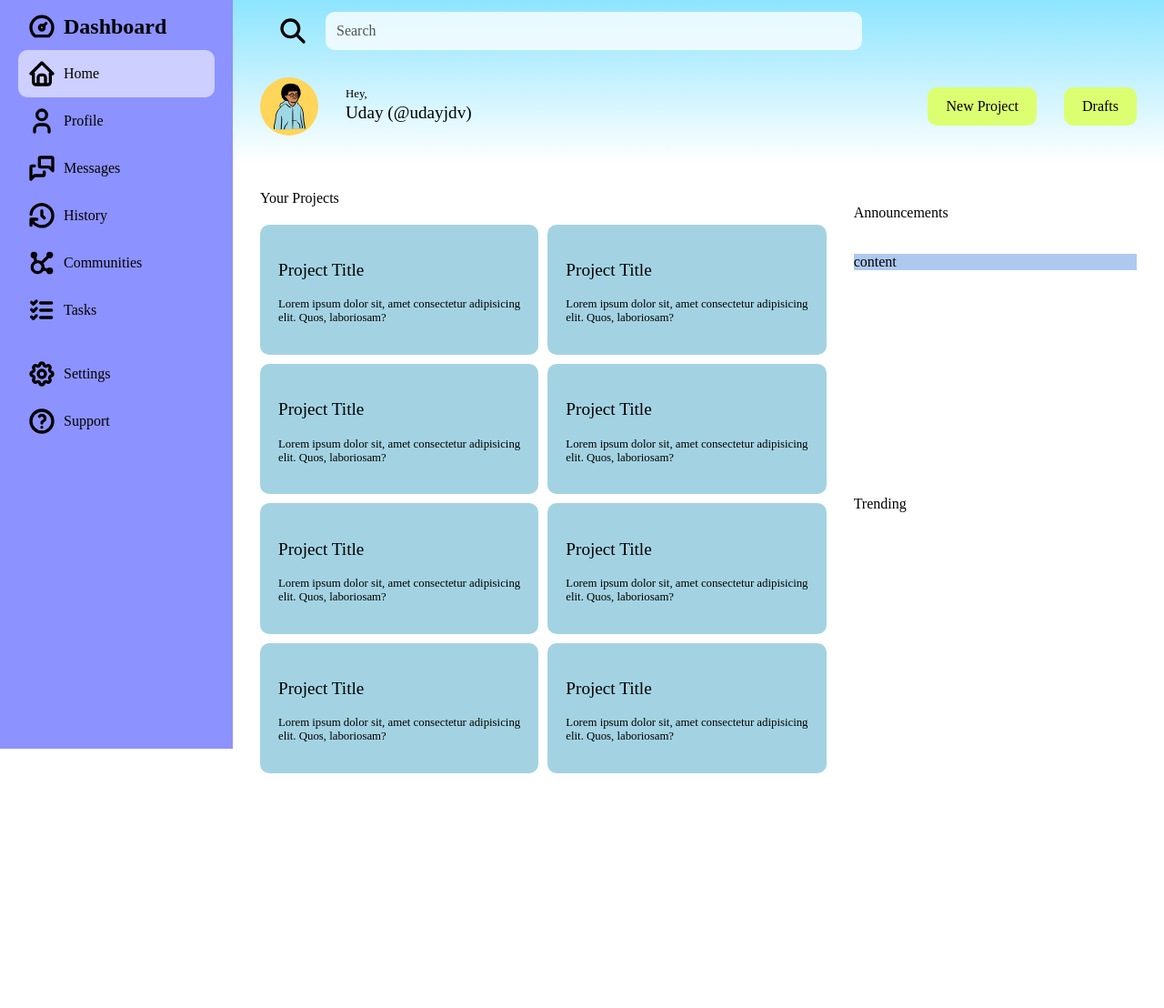
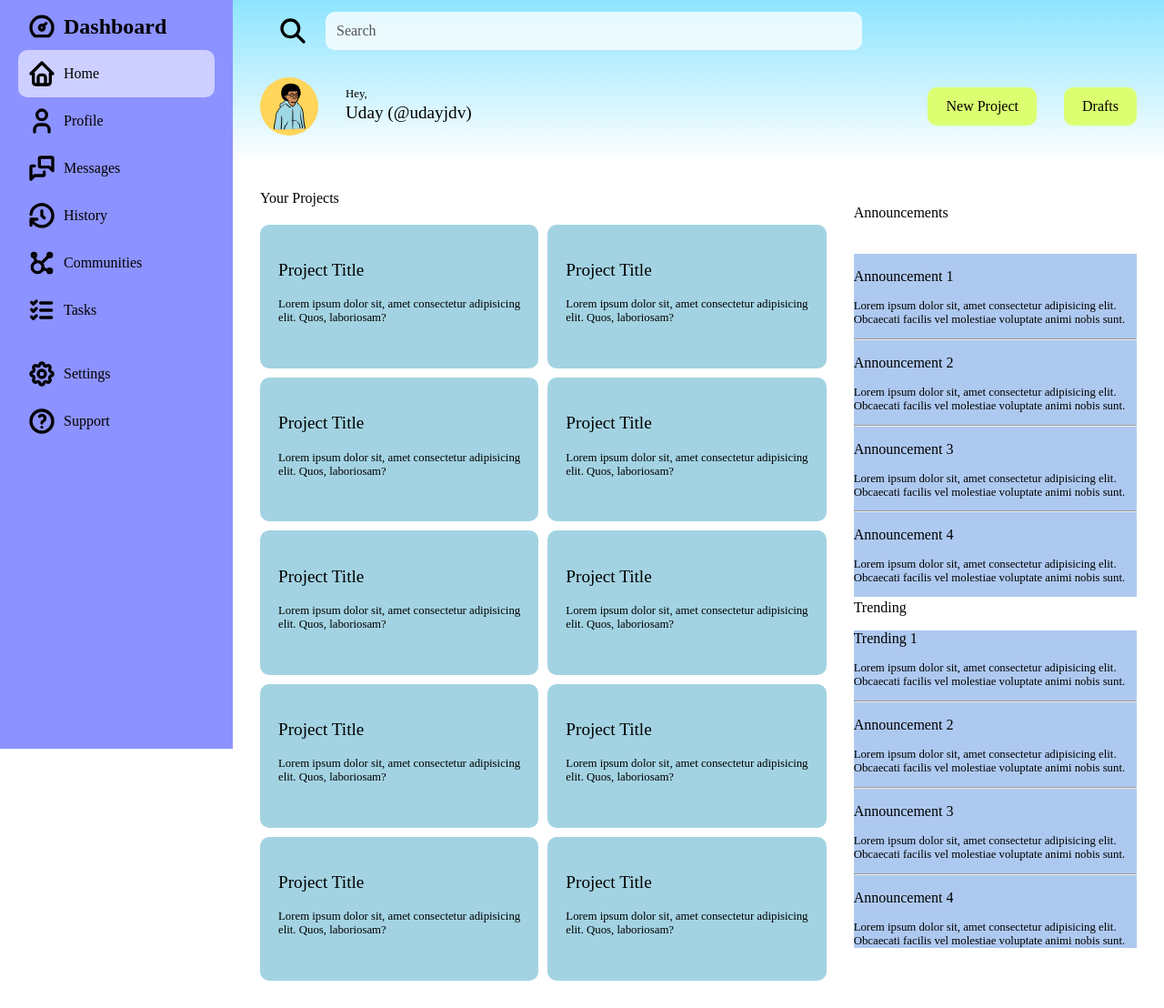
Before and after one commit to udqy/admin-dashboard, a plain HTML site: page index.html in a window 1280 px wide. Shown: the part 17-1125 px from the top of the page at 91% size. Before the commit the page ends 897 px from the top, so only its background shows below. Drawn offline with Linux system fonts and the light colour scheme.

Commit message:
Add announcements section

```diff
--- a/index.html
+++ b/index.html
@@ -131,35 +131,43 @@
                 <div class="card-container">
                     <div class="card">
                         <p class="large-text">Project Title</p>
-                        <p class="small-text">Lorem ipsum dolor sit, amet consectetur adipisicing elit. Quos, laboriosam? </p>
+                        <p class="small-text after-logo">Lorem ipsum dolor sit, amet consectetur adipisicing elit. Quos, laboriosam?<br><br></p>
                     </div>
                     <div class="card">
                         <p class="large-text">Project Title</p>
-                        <p class="small-text">Lorem ipsum dolor sit, amet consectetur adipisicing elit. Quos, laboriosam? </p>
+                        <p class="small-text after-logo">Lorem ipsum dolor sit, amet consectetur adipisicing elit. Quos, laboriosam?<br><br> </p>
                     </div>
                     <div class="card">
                         <p class="large-text">Project Title</p>
-                        <p class="small-text">Lorem ipsum dolor sit, amet consectetur adipisicing elit. Quos, laboriosam? </p>
+                        <p class="small-text after-logo">Lorem ipsum dolor sit, amet consectetur adipisicing elit. Quos, laboriosam?<br><br> </p>
                     </div>
                     <div class="card">
                         <p class="large-text">Project Title</p>
-                        <p class="small-text">Lorem ipsum dolor sit, amet consectetur adipisicing elit. Quos, laboriosam? </p>
+                        <p class="small-text after-logo">Lorem ipsum dolor sit, amet consectetur adipisicing elit. Quos, laboriosam?<br><br> </p>
                     </div>
                     <div class="card">
                         <p class="large-text">Project Title</p>
-                        <p class="small-text">Lorem ipsum dolor sit, amet consectetur adipisicing elit. Quos, laboriosam? </p>
+                        <p class="small-text after-logo">Lorem ipsum dolor sit, amet consectetur adipisicing elit. Quos, laboriosam?<br><br> </p>
                     </div>
                     <div class="card">
                         <p class="large-text">Project Title</p>
-                        <p class="small-text">Lorem ipsum dolor sit, amet consectetur adipisicing elit. Quos, laboriosam? </p>
+                        <p class="small-text after-logo">Lorem ipsum dolor sit, amet consectetur adipisicing elit. Quos, laboriosam?<br><br> </p>
                     </div>
                     <div class="card">
                         <p class="large-text">Project Title</p>
-                        <p class="small-text">Lorem ipsum dolor sit, amet consectetur adipisicing elit. Quos, laboriosam? </p>
+                        <p class="small-text after-logo">Lorem ipsum dolor sit, amet consectetur adipisicing elit. Quos, laboriosam?<br><br> </p>
                     </div>
                     <div class="card">
                         <p class="large-text">Project Title</p>
-                        <p class="small-text">Lorem ipsum dolor sit, amet consectetur adipisicing elit. Quos, laboriosam? </p>
+                        <p class="small-text after-logo">Lorem ipsum dolor sit, amet consectetur adipisicing elit. Quos, laboriosam?<br><br> </p>
+                    </div>
+                    <div class="card">
+                        <p class="large-text">Project Title</p>
+                        <p class="small-text after-logo">Lorem ipsum dolor sit, amet consectetur adipisicing elit. Quos, laboriosam?<br><br> </p>
+                    </div>
+                    <div class="card">
+                        <p class="large-text">Project Title</p>
+                        <p class="small-text after-logo">Lorem ipsum dolor sit, amet consectetur adipisicing elit. Quos, laboriosam?<br><br> </p>
                     </div>
                 </div>
             </div>
@@ -167,11 +175,34 @@
                 <div class="announcements">
                     <p>Announcements</p>
                     <div class="announcement-content">
-                        content
+                        <p>Announcement 1</p>
+                        <p class="small-text">Lorem ipsum dolor sit, amet consectetur adipisicing elit. Obcaecati facilis vel molestiae voluptate animi nobis sunt.</p>
+                        <hr>
+                        <p>Announcement 2</p>
+                        <p class="small-text">Lorem ipsum dolor sit, amet consectetur adipisicing elit. Obcaecati facilis vel molestiae voluptate animi nobis sunt.</p>
+                        <hr>
+                        <p>Announcement 3</p>
+                        <p class="small-text">Lorem ipsum dolor sit, amet consectetur adipisicing elit. Obcaecati facilis vel molestiae voluptate animi nobis sunt.</p>
+                        <hr>
+                        <p>Announcement 4</p>
+                        <p class="small-text">Lorem ipsum dolor sit, amet consectetur adipisicing elit. Obcaecati facilis vel molestiae voluptate animi nobis sunt.</p>
                     </div>
                 </div>
                 <div class="trending">
                     <p>Trending</p>
+                    <div class="announcement-content">
+                        <p>Trending 1</p>
+                        <p class="small-text">Lorem ipsum dolor sit, amet consectetur adipisicing elit. Obcaecati facilis vel molestiae voluptate animi nobis sunt.</p>
+                        <hr>
+                        <p>Announcement 2</p>
+                        <p class="small-text">Lorem ipsum dolor sit, amet consectetur adipisicing elit. Obcaecati facilis vel molestiae voluptate animi nobis sunt.</p>
+                        <hr>
+                        <p>Announcement 3</p>
+                        <p class="small-text">Lorem ipsum dolor sit, amet consectetur adipisicing elit. Obcaecati facilis vel molestiae voluptate animi nobis sunt.</p>
+                        <hr>
+                        <p>Announcement 4</p>
+                        <p class="small-text">Lorem ipsum dolor sit, amet consectetur adipisicing elit. Obcaecati facilis vel molestiae voluptate animi nobis sunt.</p>
+                    </div>
                 </div>
             </div>
         </div>
```
